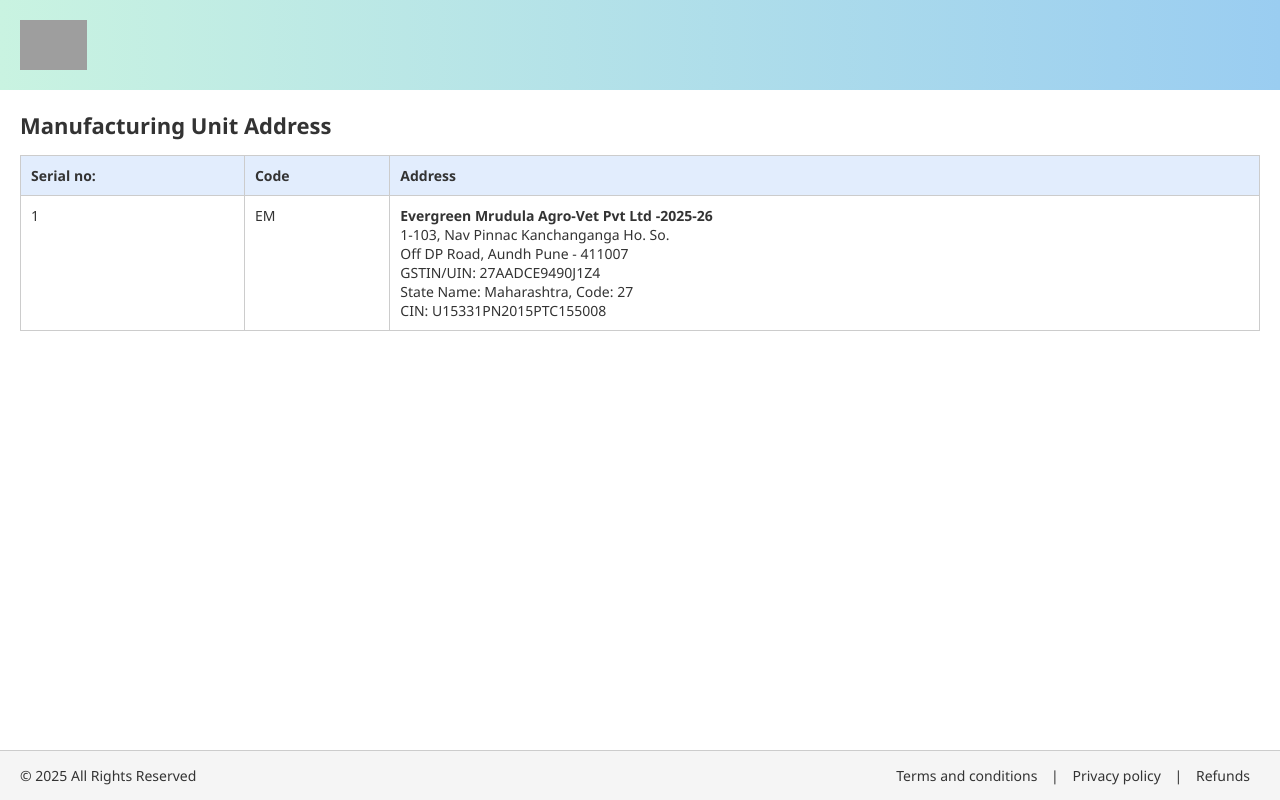
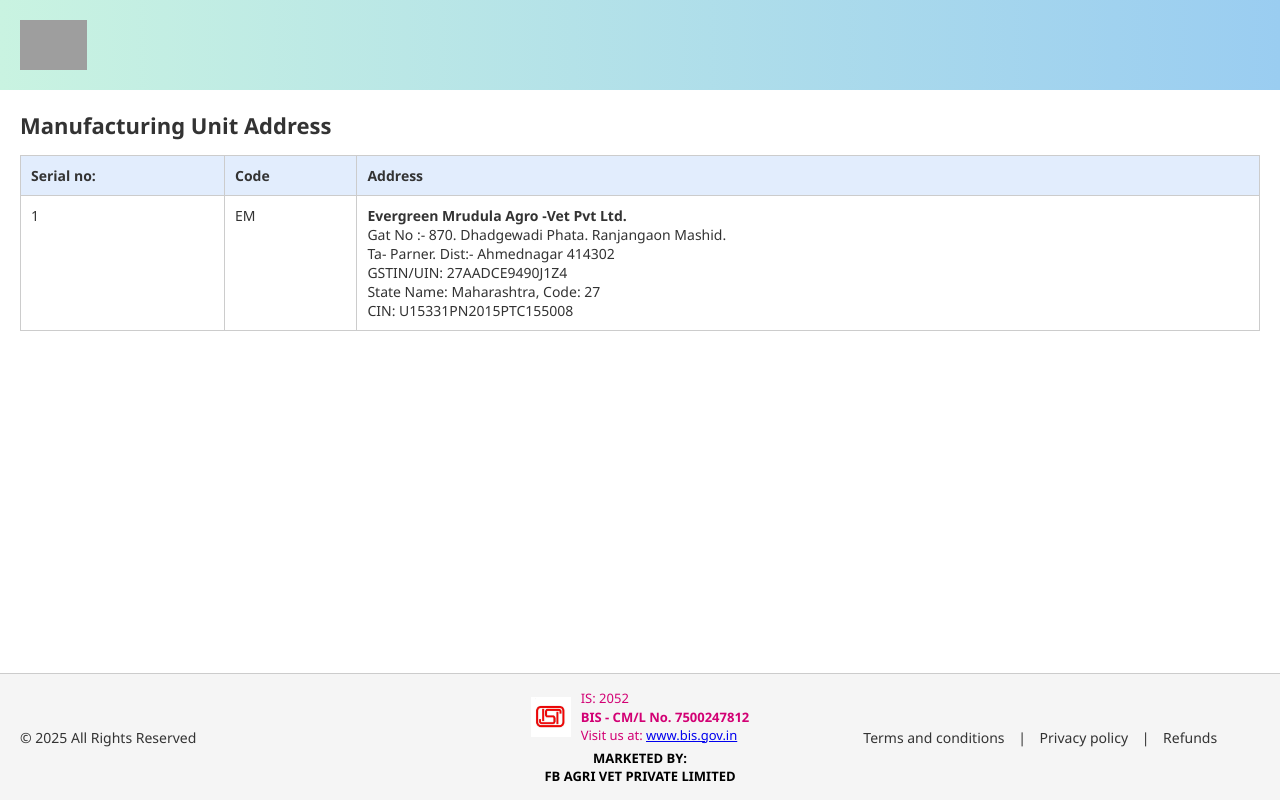
Before and after one commit to Kernn-Automations/feed-bazaar.in, a plain HTML site: page products/batches/list/index.html in a window 1280 px wide. Drawn offline with Linux system fonts and the light colour scheme; grey boxes are pictures that could not be loaded.

Commit message:
updated Address and footer text

```diff
--- a/products/batches/list/index.html
+++ b/products/batches/list/index.html
@@ -81,30 +81,72 @@
   background-color: #f5f5f5;
   border-top: 1px solid #ccc;
   font-size: 14px;
+}
+
+.footer-container {
   display: flex;
   flex-direction: column;
   align-items: center;
-      gap: 8px;
+  gap: 10px;
   text-align: center;
 }
 
-    footer .footer-links a {
+.footer-left, .footer-center, .footer-right {
+  flex: 1;
+}
+
+.footer-bis {
+  font-size: 13px;
+  color: #d20074;
+}
+
+.footer-bis strong {
+  display: block;
+  color: black;
+  margin-top: 5px;
+}
+
+.footer-links a {
   color: #333;
   text-decoration: none;
   margin: 0 10px;
 }
 
+.bis-flex {
+  display: flex;
+  align-items: center;
+  justify-content: center;
+  gap: 10px;
+}
+
+.isi-logo {
+  height: 40px;
+}
+
+.bis-text {
+  text-align: left;
+  line-height: 1.4;
+}
+
+.bis-number {
+  font-weight: bold;
+  color: #d20074;
+}
+
 @media (min-width: 600px) {
-      footer {
+  .footer-container {
     flex-direction: row;
     justify-content: space-between;
     text-align: left;
+    align-items: center;
   }
 
-      footer .footer-links {
-        margin-left: auto;
+  .footer-center {
+    text-align: center;
   }
 }
+
+
   </style>
 </head>
 <body>
@@ -129,9 +171,9 @@
           <td>1</td>
           <td>EM</td>
           <td>
-            <strong>Evergreen Mrudula Agro-Vet Pvt Ltd -2025-26</strong><br/>
-            1-103, Nav Pinnac Kanchanganga Ho. So.<br/>
-            Off DP Road, Aundh Pune - 411007<br/>
+            <strong>Evergreen Mrudula Agro -Vet Pvt Ltd.</strong><br/>
+            Gat No :- 870. Dhadgewadi Phata. Ranjangaon Mashid.<br/>
+            Ta- Parner. Dist:- Ahmednagar 414302<br/>
             GSTIN/UIN: 27AADCE9490J1Z4<br/>
             State Name: Maharashtra, Code: 27<br/>
             CIN: U15331PN2015PTC155008
@@ -142,13 +184,32 @@
   </main>
 
 <footer>
-    <div>© 2025 All Rights Reserved</div>
-    <div class="footer-links">
+  <div class="footer-container">
+    <div class="footer-left">© 2025 All Rights Reserved</div>
+
+    <div class="footer-center footer-bis">
+      <div class="bis-flex">
+        <img src="isi-mark-service-500x500.png" alt="ISI Mark" class="isi-logo" />
+        <div class="bis-text">
+          IS: 2052<br/>
+          <span class="bis-number">BIS - CM/L No. 7500247812</span><br/>
+          Visit us at: <a href="https://www.bis.gov.in" target="_blank">www.bis.gov.in</a>
+        </div>
+      </div>
+      <strong>MARKETED BY:<br/>FB AGRI VET PRIVATE LIMITED</strong>
+    </div>
+
+    <div class="footer-right footer-links">
       <a href="#">Terms and conditions</a> |
       <a href="#">Privacy policy</a> |
       <a href="#">Refunds</a>
     </div>
+  </div>
 </footer>
+
+
+
+
 
 </body>
 </html>
```
Also changed, not shown: products/batches/list/isi-mark-service-500x500.png (added). Lines whose indentation alone changed are shown as unchanged.
